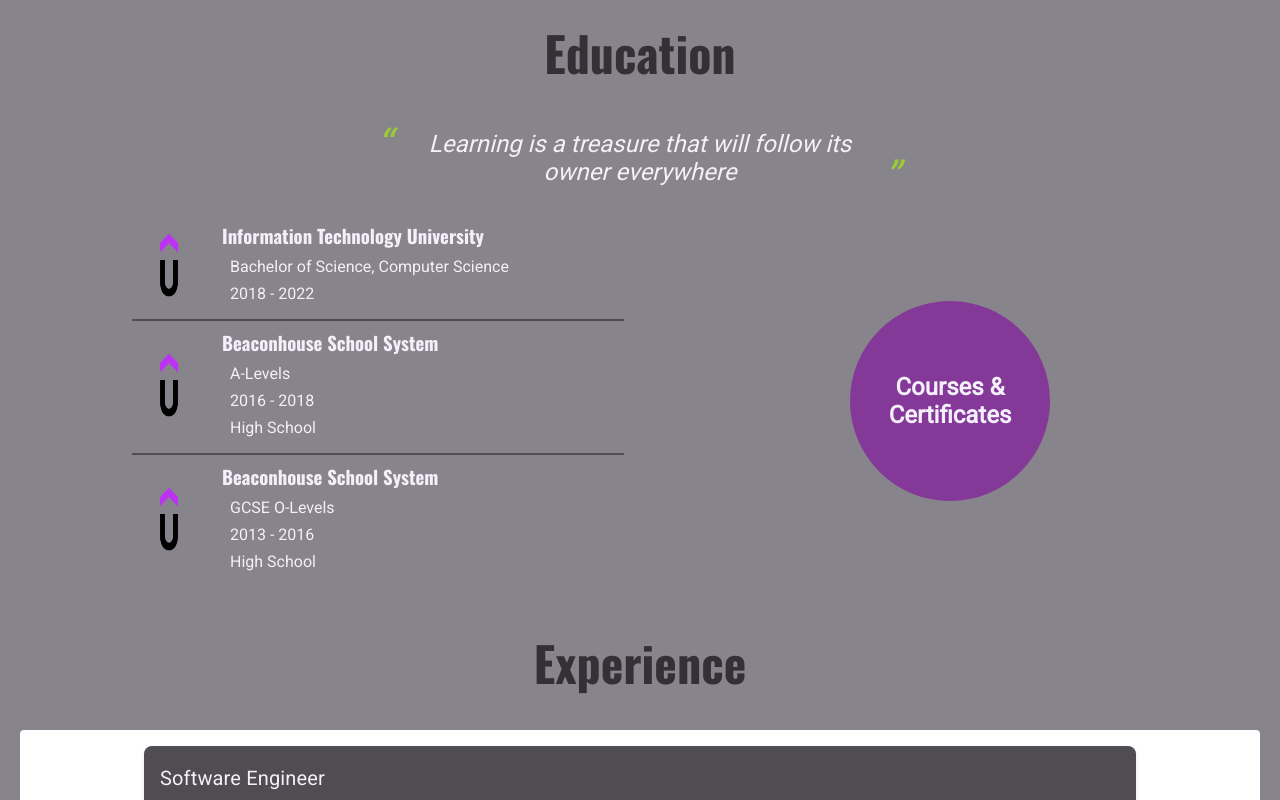
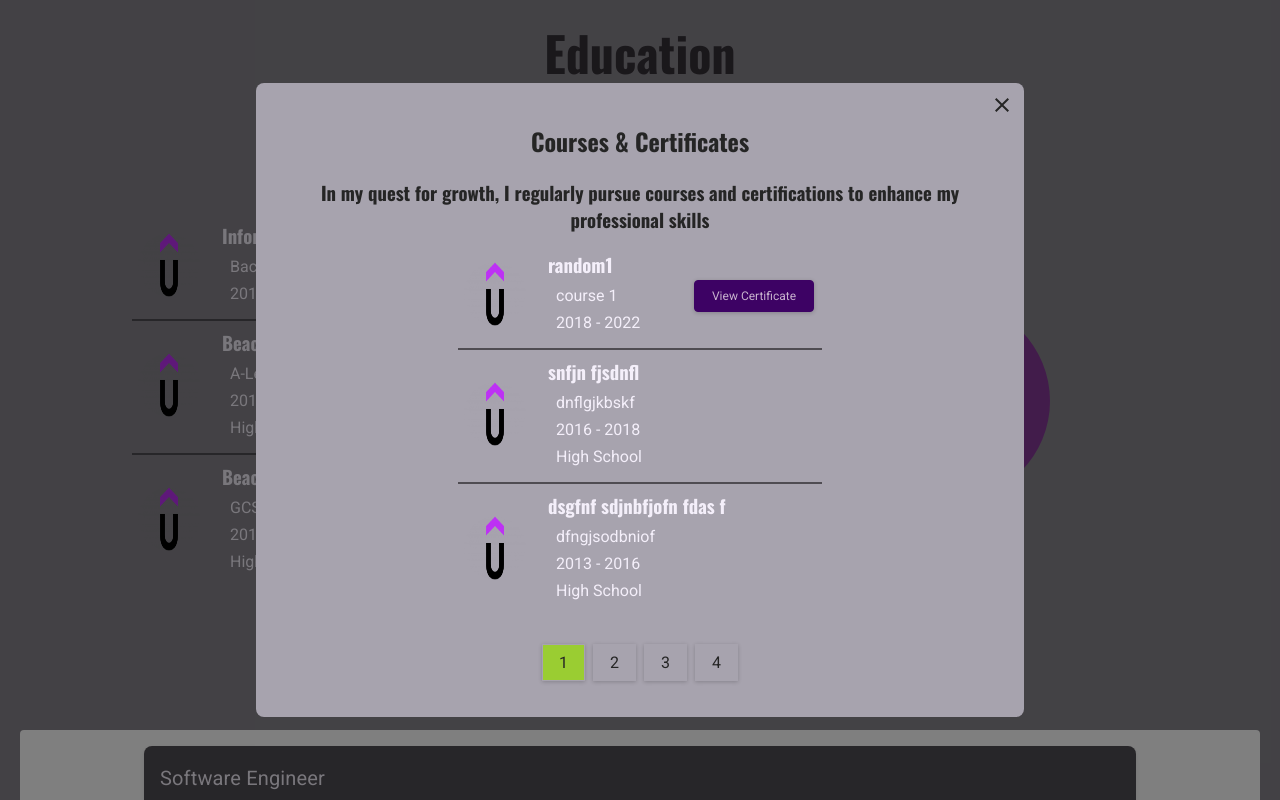
Before and after one commit to arahman01/personal-site, a Next.js app: page / in a window 1280 px wide. Both pictures are taken after a click on the button "Courses & Certificates". Shown: the part 955-1755 px from the top of the page. Built offline with nearby package versions, Linux system fonts and the light colour scheme.

Commit message:
modal integration in education section

```diff
--- a/components/education/education.js
+++ b/components/education/education.js
@@ -1,10 +1,10 @@
-import React, { Fragment } from "react";
+import React, { Fragment, useState } from "react";
 import classes from "./education.module.css";
 import commonStyles from "../../styles/common.module.css";
-
+import Modal from "../modal/modal";
 import EducationList from "./educationList";
 
-const professionalDevelopmentData = [
+const formalEducationData = [
   {
     logo: "/Udemy-Logo.png",
     institution: "Information Technology University",
@@ -27,7 +27,101 @@ const professionalDevelopmentData = [
   },
 ];
 
+const coursesAndCertificatesData = [
+  {
+    logo: "/Udemy-Logo.png",
+    institution: "random1",
+    degree: "course 1",
+    dates: "2018 - 2022",
+    certificateLink: " ",
+  },
+  {
+    logo: "/Udemy-Logo.png",
+    institution: "snfjn fjsdnfl",
+    degree: "dnflgjkbskf",
+    dates: "2016 - 2018",
+    explanation: "High School",
+  },
+  {
+    logo: "/Udemy-Logo.png",
+    institution: "dsgfnf sdjnbfjofn fdas f",
+    degree: "dfngjsodbniof",
+    dates: "2013 - 2016",
+    explanation: "High School",
+  },
+  {
+    logo: "/Udemy-Logo.png",
+    institution: "random1",
+    degree: "course 123",
+    dates: "2018 - 2022",
+  },
+  {
+    logo: "/Udemy-Logo.png",
+    institution: "sabc sdnfl",
+    degree: "dnflgjkbskf",
+    dates: "2016 - 2018",
+    explanation: "High School",
+  },
+  {
+    logo: "/Udemy-Logo.png",
+    institution: "dsgfjofn fdas f",
+    degree: "dfngjsodbniof",
+    dates: "2013 - 2016",
+    explanation: "High School",
+  },
+  {
+    logo: "/Udemy-Logo.png",
+    institution: "random1",
+    degree: "course 1",
+    dates: "2018 - 2022",
+  },
+  {
+    logo: "/Udemy-Logo.png",
+    institution: "snfbf dnfl",
+    degree: "dfjdeb f",
+    dates: "2016 - 2018",
+    explanation: "High School",
+  },
+  {
+    logo: "/Udemy-Logo.png",
+    institution: "ds32845rsdbf ofn fdas f",
+    degree: "dfngjsodbniof",
+    dates: "2013 - 2016",
+    explanation: "High School",
+  },
+  {
+    logo: "/Udemy-Logo.png",
+    institution: "random193845u",
+    degree: "course ejfb1",
+    dates: "2018 - 2022",
+  },
+  {
+    logo: "/Udemy-Logo.png",
+    institution: "snfjn fjsdnfl",
+    degree: "dnqqqbskf",
+    dates: "2016 - 2018",
+    explanation: "High School",
+  },
+  {
+    logo: "/Udemy-Logo.png",
+    institution: "jenbtljbdgfls f",
+    degree: "dfngjsodefnj ajbrdbniof",
+    dates: "2013 - 2016",
+    explanation: "High School",
+  },
+];
+
 const Education = () => {
+  const [isModalOpen, setIsModalOpen] = useState(false);
+
+  const openModal = () => {
+    setIsModalOpen(true);
+  };
+
+  const closeModal = () => {
+    setIsModalOpen(false);
+  };
+
   return (
     <Fragment>
       <h1 className={commonStyles.pageSectionHeading}>Education</h1>
@@ -49,16 +143,33 @@ const Education = () => {
       <div className={classes.container}>
         <div className={classes.flexContainer}>
           <div className={classes.educationContainerOne}>
-            <EducationList
-              data={professionalDevelopmentData}
-              isPaginated={false}
-            />
+            <EducationList data={formalEducationData} isPaginated={false} />
           </div>
           <div className={classes.modalButton}>
-            <button>Courses & Certificates</button>
+            <button onClick={openModal}>Courses & Certificates</button>
           </div>
         </div>
       </div>
+      <Modal
+        isOpen={isModalOpen}
+        onClose={closeModal}
+        modalContentStyle={classes.modal}
+      >
+        <div className={classes.modalHeadings}>
+          <h2>Courses & Certificates</h2>
+          <h3>
+            In my quest for growth, I regularly pursue courses and
+            certifications to enhance my professional skills
+          </h3>
+        </div>
+        <div className={classes.modalList}>
+          <EducationList
+            data={coursesAndCertificatesData}
+            isPaginated={true}
+            pageSize={3}
+          />
+        </div>
+      </Modal>
     </Fragment>
   );
 };
--- a/components/education/education.module.css
+++ b/components/education/education.module.css
@@ -129,3 +129,17 @@
     margin-top: 1rem;
   }
 }
+
+/* MODAL */
+.modal {
+  background-color: var(--color-grey-300);
+}
+
+.modalHeadings {
+  text-align: center;
+}
+
+.modalList {
+  width: 50%;
+  margin: auto;
+}
```
